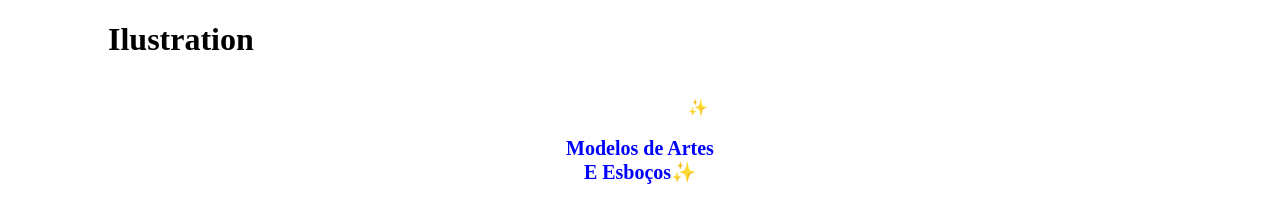
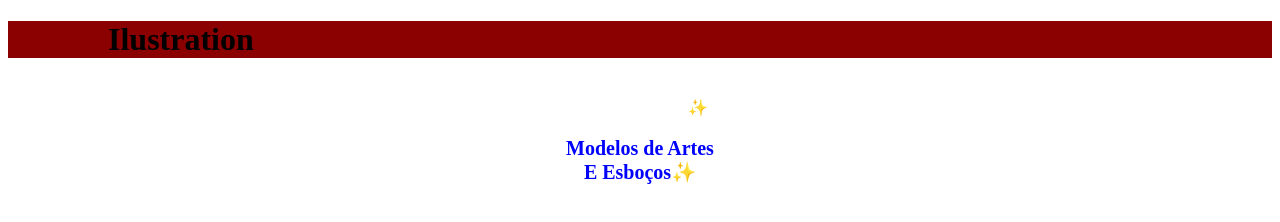
Before and after one commit to SaskyoD/Meu-site, a plain HTML site: page index.html in a window 1280 px wide. Drawn offline with Linux system fonts and the light colour scheme.

Commit message:
salvo cor

```diff
--- a/style.css
+++ b/style.css
@@ -1,4 +1,5 @@
 .titulo-principal{
+    background-color: darkred;
     padding-left: 100px;
 }
 .titulos{
```
